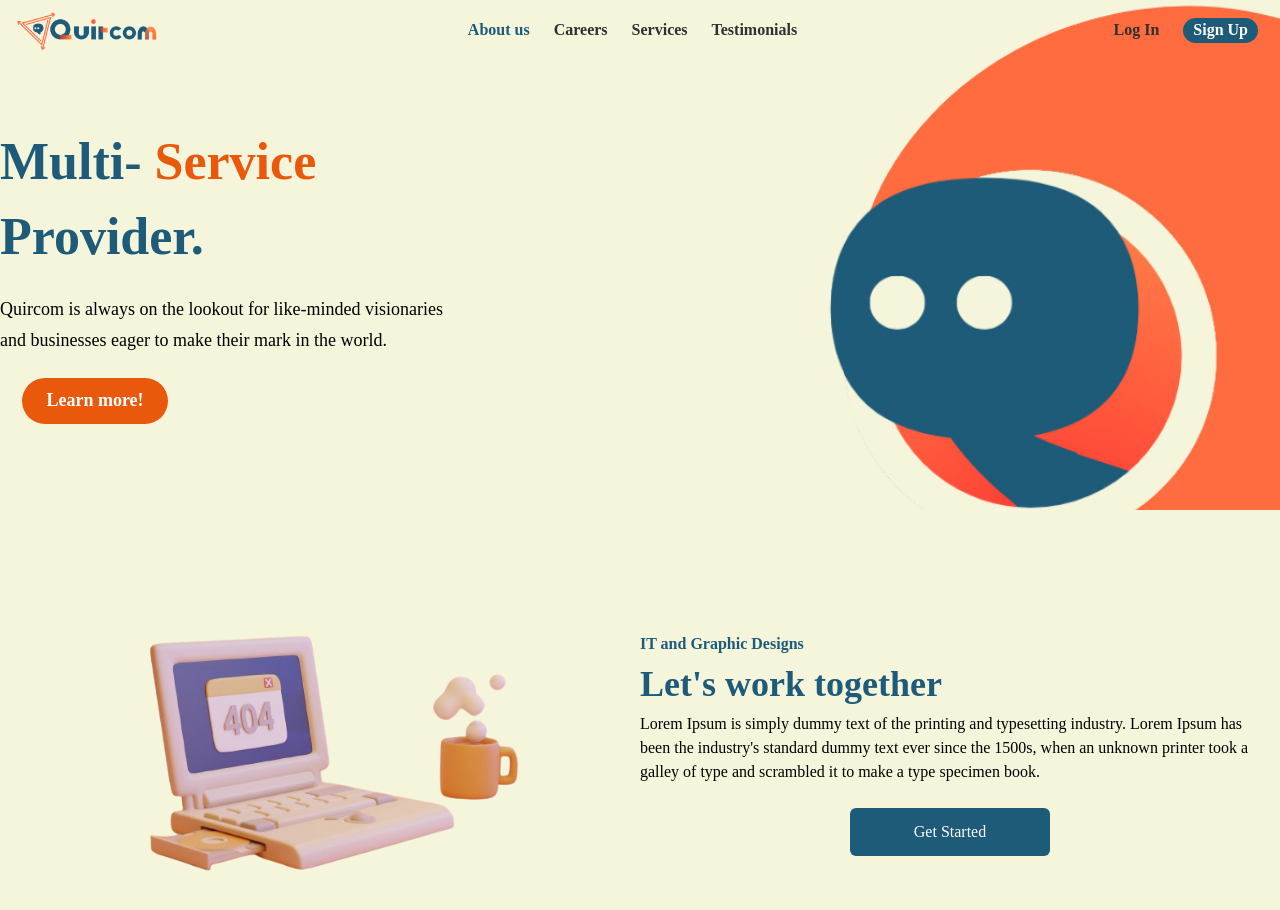
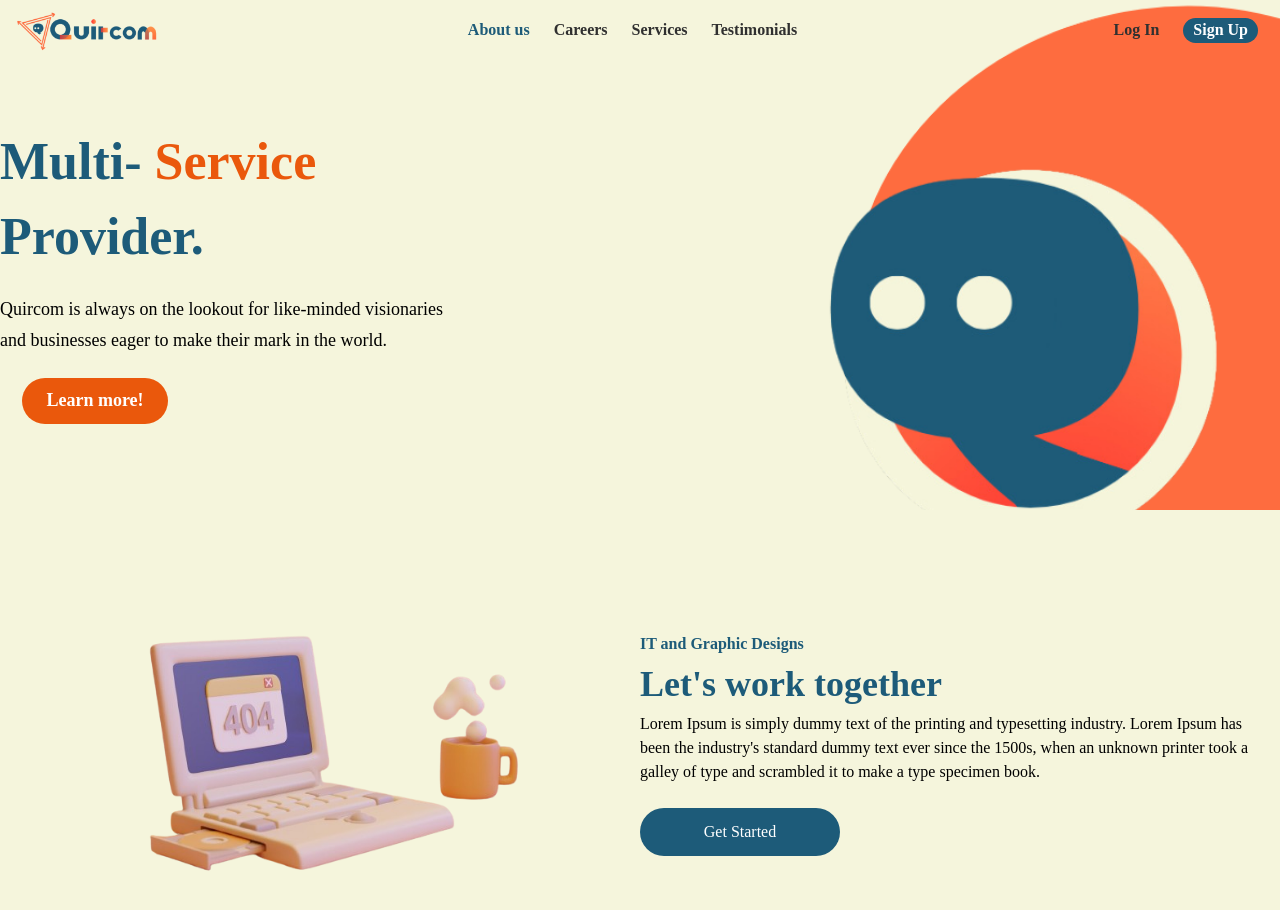
Before and after one commit to jianDeveloper/quircom, a React (Vite) app: page / in a window 1280 px wide. Shown: the top 910 px of the page. Built offline with nearby package versions, Linux system fonts and the light colour scheme.

Commit message:
Update Careers
ROUNDED SHAPE BUTTON

```diff
--- a/src/components/Careers.jsx
+++ b/src/components/Careers.jsx
@@ -13,7 +13,7 @@ const Careers = () => {
             Lorem Ipsum has been the industry's standard dummy text ever since the 1500s,
             when an unknown printer took a galley of type and scrambled it to make a type specimen book.
           </p>
-          <button className='bg-[#1D5B79] w-[200px] rounded-md font-medium my-6 mx-auto py-3 text-white'>Get Started</button>
+          <button className='bg-[#1D5B79] w-[200px] rounded-3xl font-medium my-6 mx-auto md:mx-0 py-3 text-white'>Get Started</button>
         </div>
       </div>
     </div>
```
